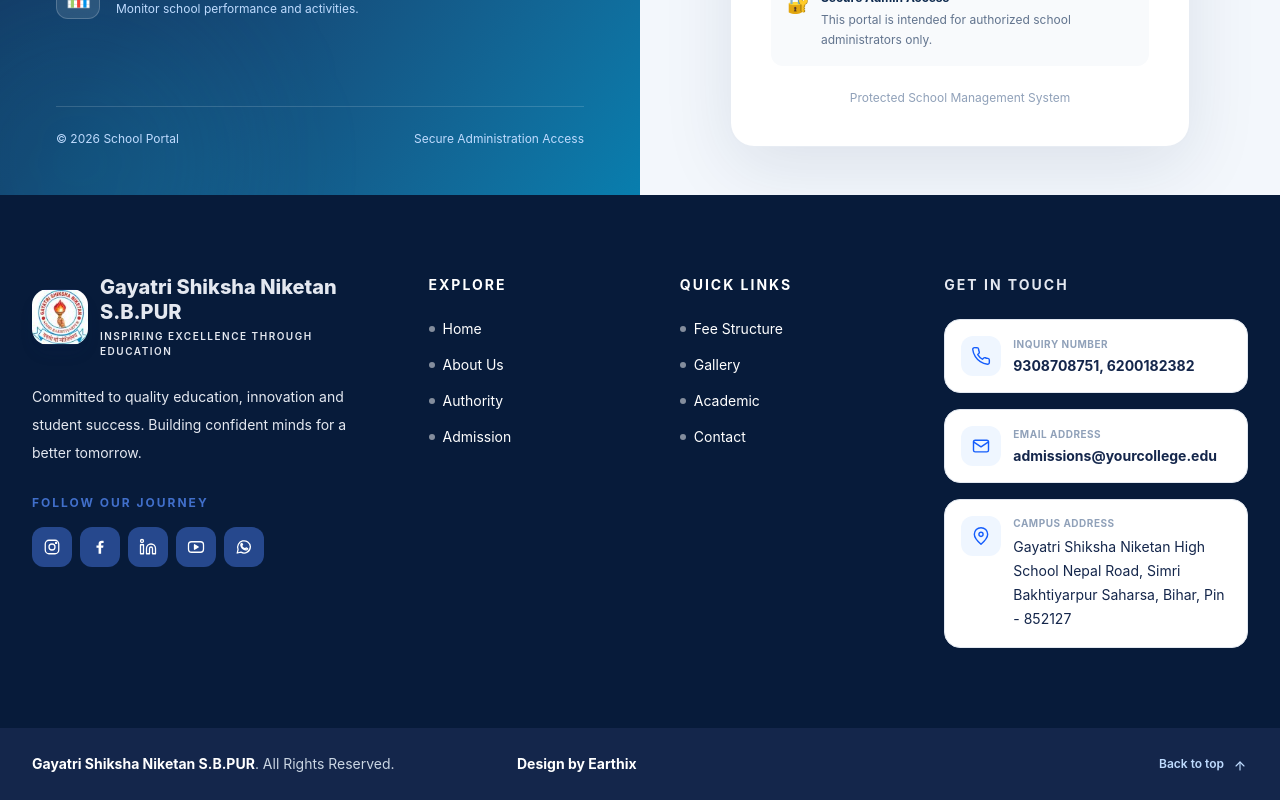
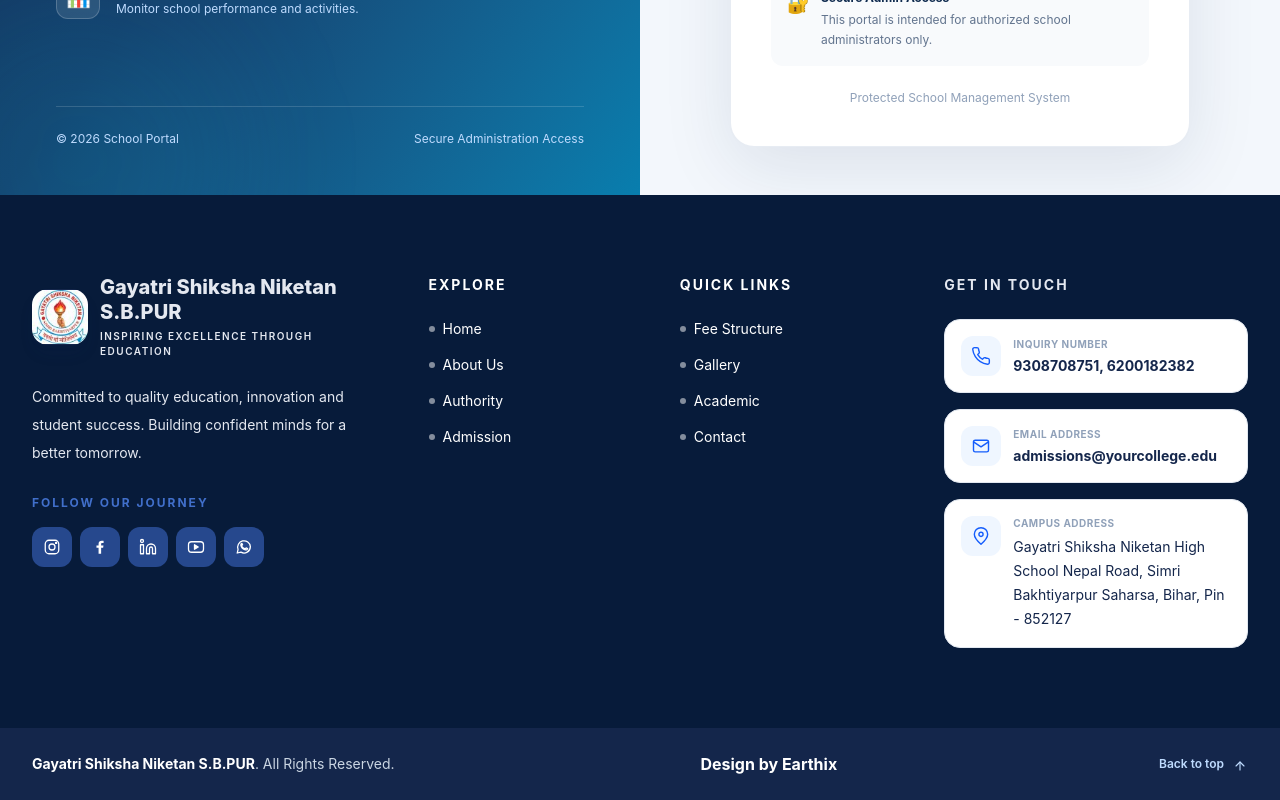
Before and after one commit to mamoon4068/College-web, a React (Vite) app in the folder Client/: page /adminlogin in a window 1280 px wide. Shown: the part 817-1617 px from the top of the page. Built offline with nearby package versions, Linux system fonts and the light colour scheme.

Commit message:
some changes

```diff
--- a/Client/src/component/Footer.jsx
+++ b/Client/src/component/Footer.jsx
@@ -391,7 +391,9 @@ const Footer = () => {
             </span>
             . All Rights Reserved.
           </p>
-          <span className="text-white font-bold text-xs sm:text-sm pr-100 ">Design by Earthix</span>
+          <span className="text-white font-bold text-xs sm:text-sm md:text-base pr-2 sm:pr-4 whitespace-nowrap">
+  Design by Earthix
+</span>
 
           <a
             href="#home"
```
